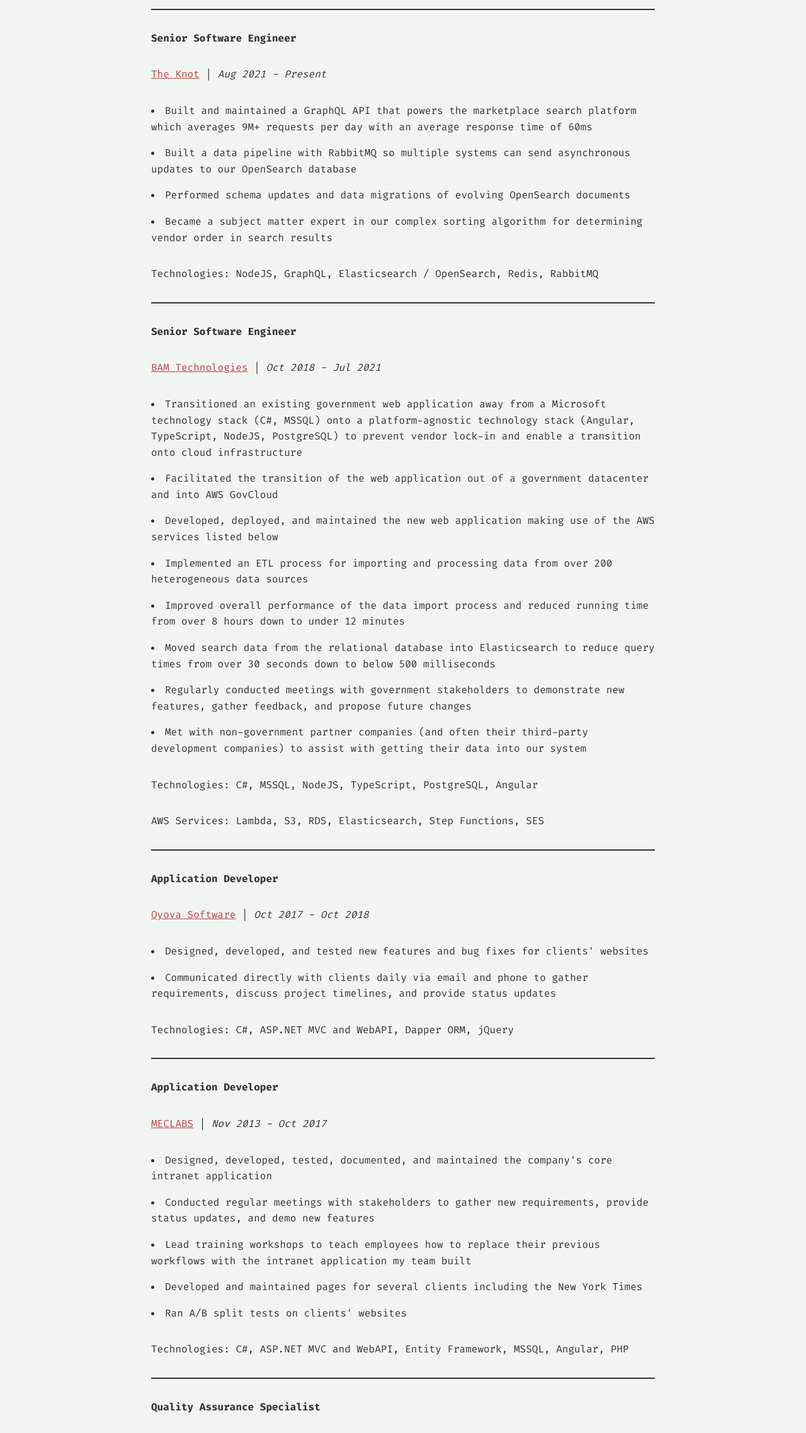
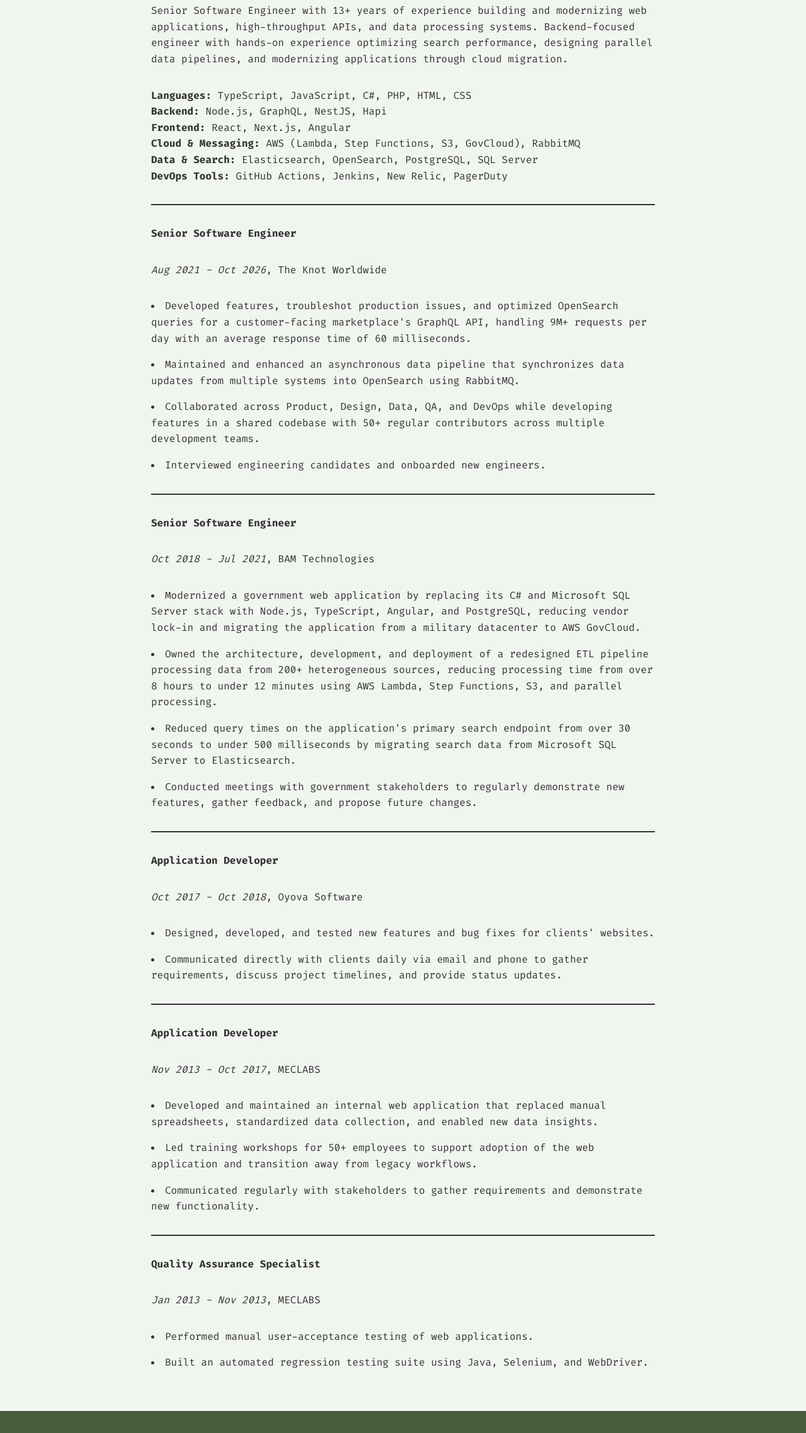
Before and after one commit to ZacharyGodfrey/personal-site, an Astro site: page /work in a window 1280 px wide. Shown: the part 239-2515 px from the top of the page at 63% size. Built offline with nearby package versions, Linux system fonts and the light colour scheme; Astro itself is replaced by a stand-in of ours.

Commit message:
Content updates

```diff
--- a/src/components/style.astro
+++ b/src/components/style.astro
@@ -114,11 +114,11 @@
 }
 
 h1 { font-size: 3.5rem; }
-h2 { font-size: 3rem; }
-h3 { font-size: 2.5rem; }
-h4, h5, h6 { font-size: 2rem; }
+h2 { font-size: 2.5rem; }
+h3 { font-size: 1.5rem; }
+h4, h5, h6 { font-size: 1.25rem; }
 
-h1 {
+h1, h2, h3, h4, h5, h6 {
 	font-family: 'nunito';
 	font-weight: normal;
 }
@@ -188,6 +188,10 @@
 
 blockquote {
 	border-inline-start: 0.25rem solid var(--primary);
+}
+
+blockquote > p {
+	margin-block: calc(var(--margin) / 2);
 }
 
 ul, ol {
--- a/src/pages/work.mdx
+++ b/src/pages/work.mdx
@@ -6,73 +6,64 @@
 
 ## Work
 
-{/*Description TBD*/}
+Senior Software Engineer with 13+ years of experience building and modernizing web
+applications, high-throughput APIs, and data processing systems. Backend-focused
+engineer with hands-on experience optimizing search performance, designing parallel
+data pipelines, and modernizing applications through cloud migration.
+
+**Languages:** TypeScript, JavaScript, C#, PHP, HTML, CSS<br />
+**Backend:** Node.js, GraphQL, NestJS, Hapi<br />
+**Frontend:** React, Next.js, Angular<br />
+**Cloud & Messaging:** AWS (Lambda, Step Functions, S3, GovCloud), RabbitMQ<br />
+**Data & Search:** Elasticsearch, OpenSearch, PostgreSQL, SQL Server<br />
+**DevOps Tools:** GitHub Actions, Jenkins, New Relic, PagerDuty
 
 ---
 
 **Senior Software Engineer**
 
-[The Knot](https://theknot.com) | *Aug 2021 - Present*
+*Aug 2021 - Oct 2026*, The Knot Worldwide
 
-- Built and maintained a GraphQL API that powers the marketplace search platform which averages 9M+ requests per day with an average response time of 60ms
-- Built a data pipeline with RabbitMQ so multiple systems can send asynchronous updates to our OpenSearch database
-- Performed schema updates and data migrations of evolving OpenSearch documents
-- Became a subject matter expert in our complex sorting algorithm for determining vendor order in search results
-
-Technologies: NodeJS, GraphQL, Elasticsearch / OpenSearch, Redis, RabbitMQ
+- Developed features, troubleshot production issues, and optimized OpenSearch queries for a customer-facing marketplace's GraphQL API, handling 9M+ requests per day with an average response time of 60 milliseconds.
+- Maintained and enhanced an asynchronous data pipeline that synchronizes data updates from multiple systems into OpenSearch using RabbitMQ.
+- Collaborated across Product, Design, Data, QA, and DevOps while developing features in a shared codebase with 50+ regular contributors across multiple development teams.
+- Interviewed engineering candidates and onboarded new engineers.
 
 ---
 
 **Senior Software Engineer**
 
-[BAM Technologies](https://bamtech.net) | *Oct 2018 - Jul 2021*
+*Oct 2018 - Jul 2021*, BAM Technologies
 
-- Transitioned an existing government web application away from a Microsoft technology stack (C#, MSSQL) onto a platform-agnostic technology stack (Angular, TypeScript, NodeJS, PostgreSQL) to prevent vendor lock-in and enable a transition onto cloud infrastructure
-- Facilitated the transition of the web application out of a government datacenter and into AWS GovCloud
-- Developed, deployed, and maintained the new web application making use of the AWS services listed below
-- Implemented an ETL process for importing and processing data from over 200 heterogeneous data sources
-- Improved overall performance of the data import process and reduced running time from over 8 hours down to under 12 minutes
-- Moved search data from the relational database into Elasticsearch to reduce query times from over 30 seconds down to below 500 milliseconds
-- Regularly conducted meetings with government stakeholders to demonstrate new features, gather feedback, and propose future changes
-- Met with non-government partner companies (and often their third-party development companies) to assist with getting their data into our system
-
-Technologies: C#, MSSQL, NodeJS, TypeScript, PostgreSQL, Angular
-
-AWS Services: Lambda, S3, RDS, Elasticsearch, Step Functions, SES
+- Modernized a government web application by replacing its C# and Microsoft SQL Server stack with Node.js, TypeScript, Angular, and PostgreSQL, reducing vendor lock-in and migrating the application from a military datacenter to AWS GovCloud.
+- Owned the architecture, development, and deployment of a redesigned ETL pipeline processing data from 200+ heterogeneous sources, reducing processing time from over 8 hours to under 12 minutes using AWS Lambda, Step Functions, S3, and parallel processing.
+- Reduced query times on the application's primary search endpoint from over 30 seconds to under 500 milliseconds by migrating search data from Microsoft SQL Server to Elasticsearch.
+- Conducted meetings with government stakeholders to regularly demonstrate new features, gather feedback, and propose future changes.
 
 ---
 
 **Application Developer**
 
-[Oyova Software](https://oyova.com) | *Oct 2017 - Oct 2018*
+*Oct 2017 - Oct 2018*, Oyova Software
 
-- Designed, developed, and tested new features and bug fixes for clients' websites
-- Communicated directly with clients daily via email and phone to gather requirements, discuss project timelines, and provide status updates
-
-Technologies: C#, ASP.NET MVC and WebAPI, Dapper ORM, jQuery
+- Designed, developed, and tested new features and bug fixes for clients' websites.
+- Communicated directly with clients daily via email and phone to gather requirements, discuss project timelines, and provide status updates.
 
 ---
 
 **Application Developer**
 
-[MECLABS](https://meclabs.com) | *Nov 2013 - Oct 2017*
+*Nov 2013 - Oct 2017*, MECLABS
 
-- Designed, developed, tested, documented, and maintained the company's core intranet application
-- Conducted regular meetings with stakeholders to gather new requirements, provide status updates, and demo new features
-- Lead training workshops to teach employees how to replace their previous workflows with the intranet application my team built
-- Developed and maintained pages for several clients including the New York Times
-- Ran A/B split tests on clients' websites
-
-Technologies: C#, ASP.NET MVC and WebAPI, Entity Framework, MSSQL, Angular, PHP
+- Developed and maintained an internal web application that replaced manual spreadsheets, standardized data collection, and enabled new data insights.
+- Led training workshops for 50+ employees to support adoption of the web application and transition away from legacy workflows.
+- Communicated regularly with stakeholders to gather requirements and demonstrate new functionality.
 
 ---
 
 **Quality Assurance Specialist**
 
-[MECLABS](https://meclabs.com) | *Jan 2013 - Nov 2013*
+*Jan 2013 - Nov 2013*, MECLABS
 
-- Performed manual user-acceptance testing of web applications
-- Audited the configuration of site analytics tools and A/B split tests
-- Created an automated testing tool and wrote a suite of automated user-acceptance tests using Selenium/WebDriver
-
-Technologies: Java, Selenium, WebDriver
+- Performed manual user-acceptance testing of web applications.
+- Built an automated regression testing suite using Java, Selenium, and WebDriver.
```
Also changed, not shown: src/pages/index.mdx (+5 -4 lines).
